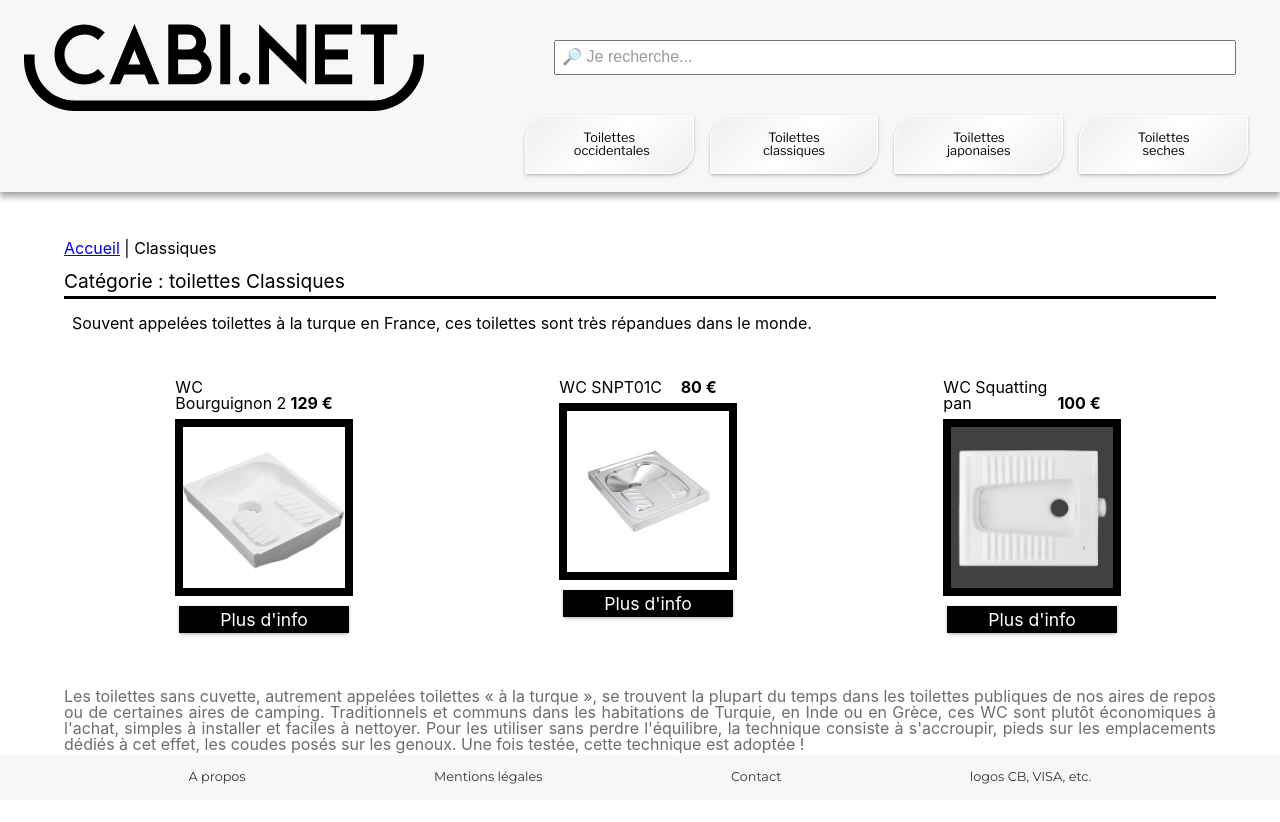
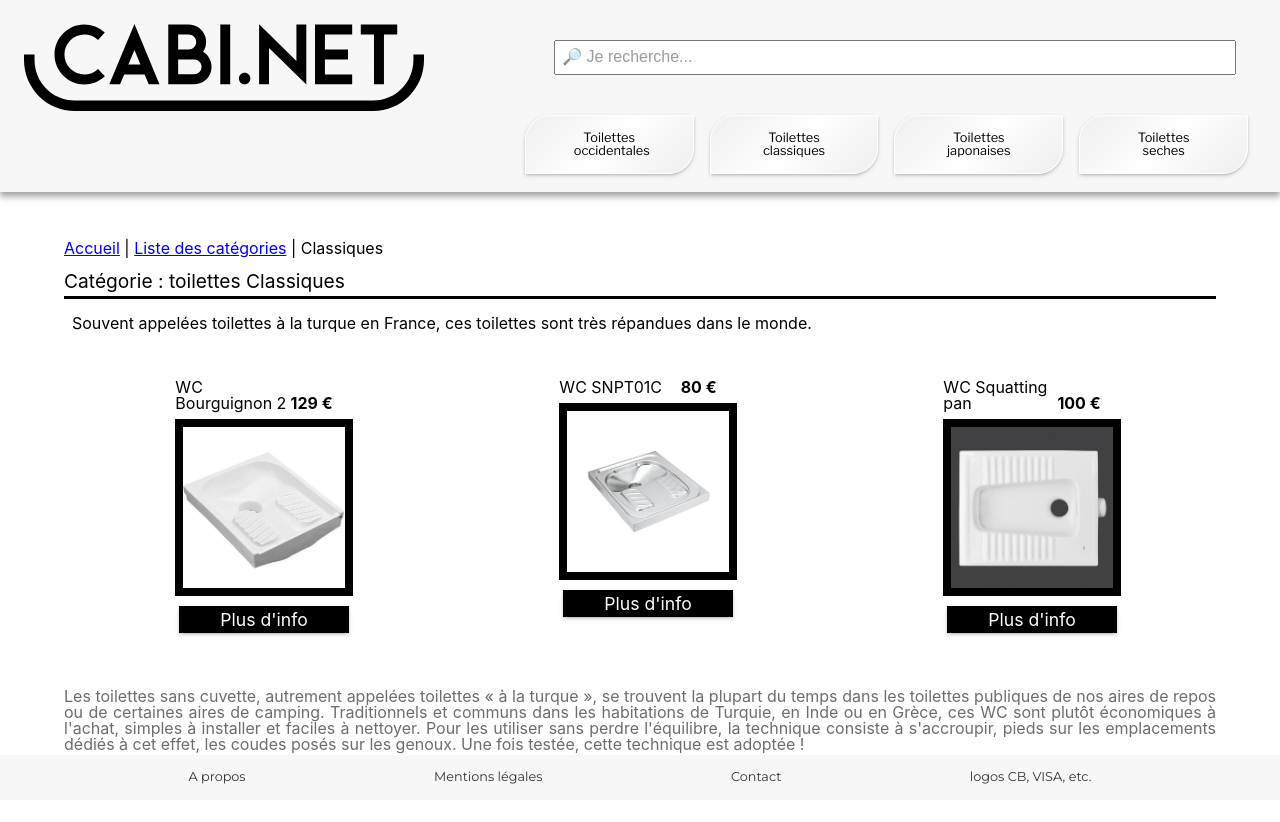
Before and after one commit to lgiacalo/hackathon_foresight, a React (Create React App) app: page /toilettes-classiques in a window 1280 px wide. Shown: the top 822 px of the page. Built offline with nearby package versions, Linux system fonts and the light colour scheme.

Commit message:
little fixes

```diff
--- a/src/assets/toilets.json
+++ b/src/assets/toilets.json
@@ -11,7 +11,7 @@
           "name": "Isis",
           "brand": "Swarovski",
           "price": 75000,
-          "description": "Quel plus beau symbole du luxe que des cristaux Swarovski ? Jemal Wright a designé ces toilettes inscrustés de cristaux pour ceux qui éxigent un",
+          "description": "Quel plus beau symbole du luxe que des cristaux Swarovski ? Jemal Wright a designé ces toilettes inscrustés de cristaux pour ceux qui éxigent un niveau de luxe inégalé, tout le temps.",
           "picture": "/products/toilettes-isis-swarovski.jpg"
         },
         {
--- a/src/pages/CategoryDetails.jsx
+++ b/src/pages/CategoryDetails.jsx
@@ -37,7 +37,7 @@ const CategoryDetails = () => {
         <meta name="description" content={category.description} />
       </Helmet>
       <nav>
-        <Link to="/">Accueil</Link> | {category.name}
+        <Link to="/">Accueil</Link> | <Link to="/categories/">Liste des catégories</Link> | {category.name}
       </nav>
 
       <h2>Catégorie : toilettes {category.name}</h2>
--- a/src/pages/Product.jsx
+++ b/src/pages/Product.jsx
@@ -43,8 +43,7 @@ const Product = () => {
         <meta name="description" content={product.description} />
       </Helmet>
       <nav>
-        <Link to="/">Accueil</Link> |
-        <Link to={`/${slug_category}`}>Toilettes {category.name}</Link> | Modèle{" "}
+        <Link to="/">Accueil</Link> | <Link to="/categories/">Liste des catégories</Link> | <Link to={`/${slug_category}`}>Toilettes {category.name}</Link> | Modèle{" "}
         {product.name}
       </nav>
 
```
